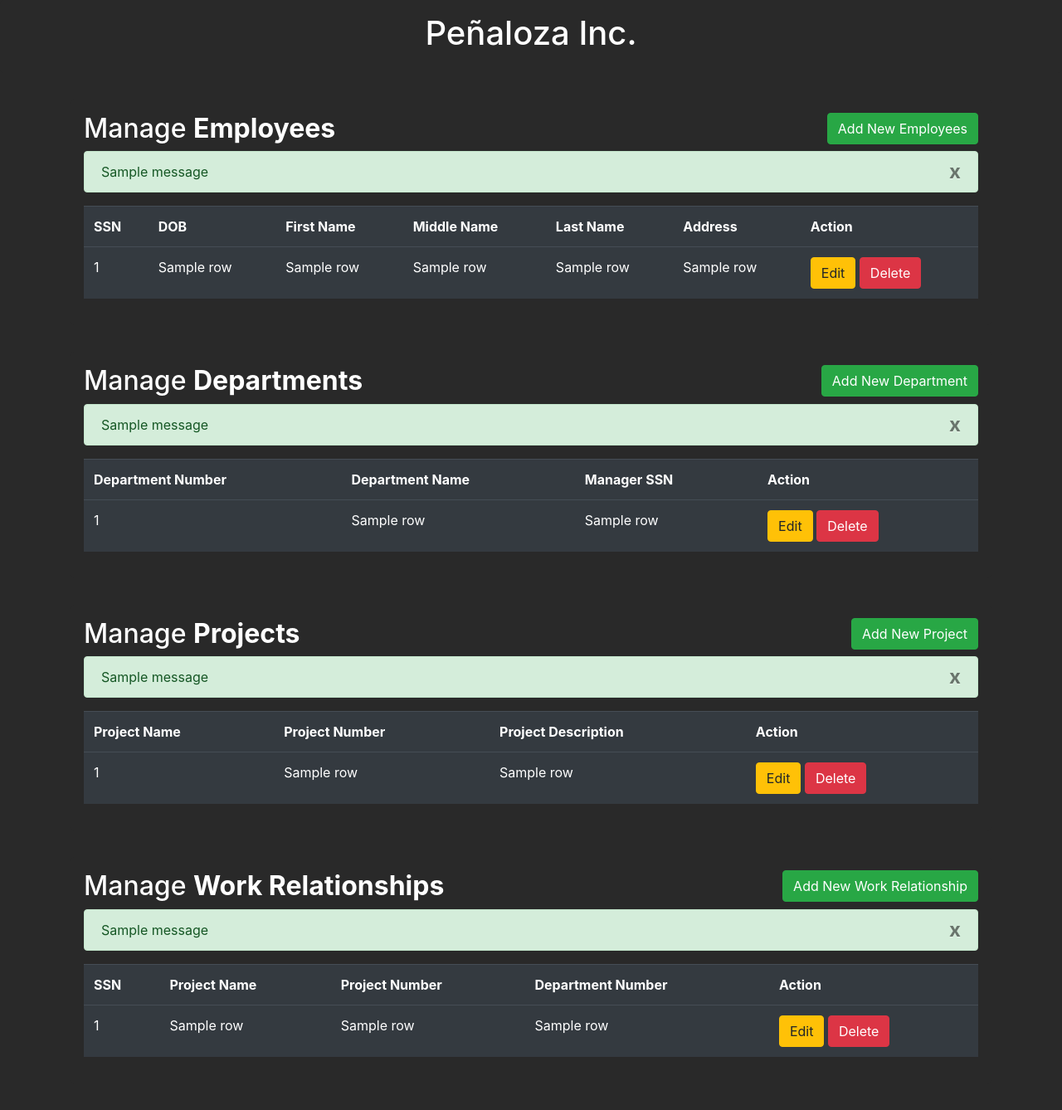
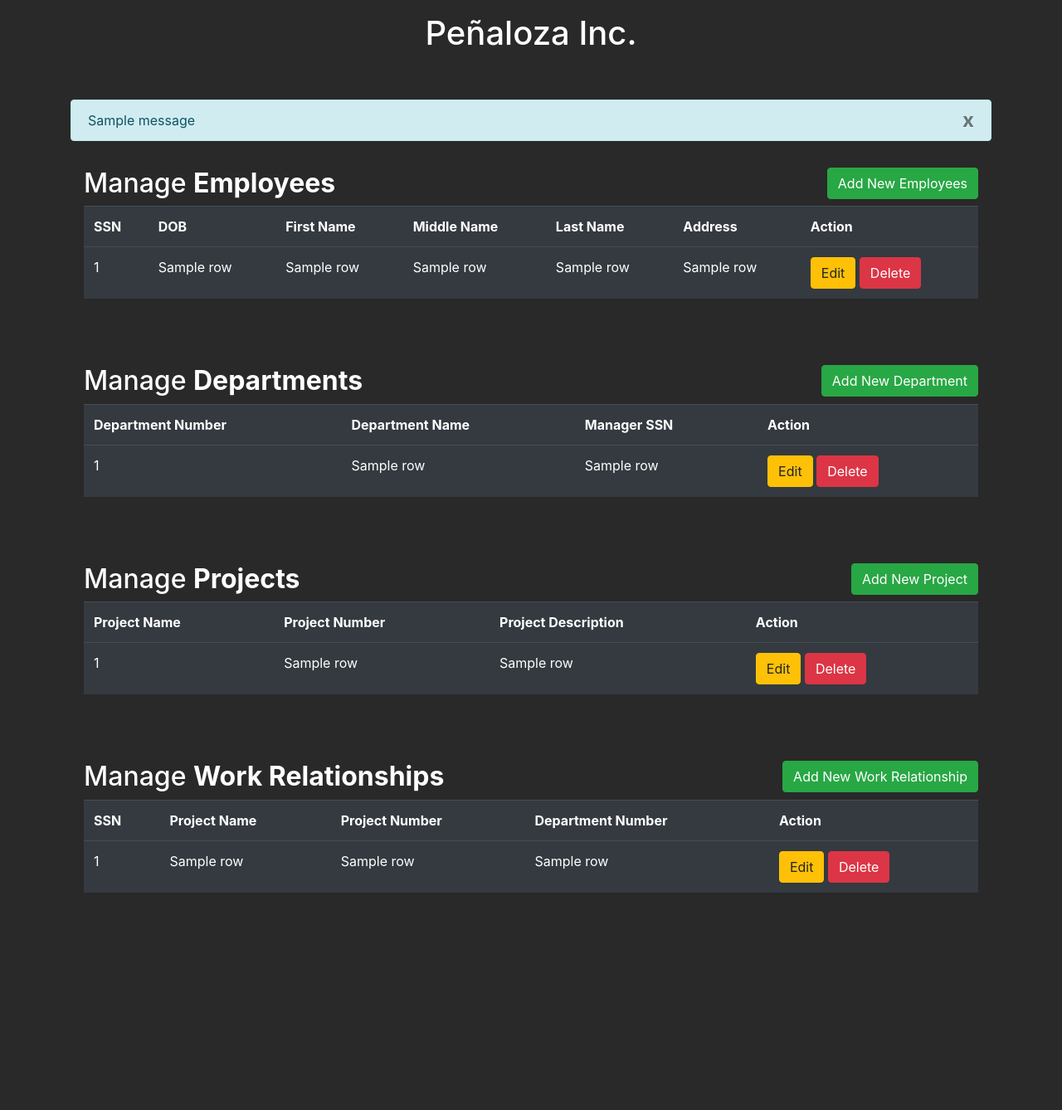
Before and after one commit to apenaloza7/CRUD-app, a Flask app: template templates/index.html in a window 1280 px wide. Shown: the whole page at 83% size. After the commit the page ends 1076 px from the top, so only its background shows below. Run offline with Flask 2, Linux system fonts and the light colour scheme; the template is opened without the code that fills it: most values are stand-ins (such as "Sample title", 1, 10 or a date in 2020); one stand-in notice (Sample message) is shown; some libraries are stand-ins or nearby versions.

Commit message:
moved alert messages to the top

```diff
--- a/templates/index.html
+++ b/templates/index.html
@@ -10,19 +10,11 @@
     <div class="row">
         <div class="col md-12">
 
-            <!-- HERE IS THE START OF EMPLOYEE TABLE-->
-
-            <div class="jumbotron p-3" style="background:#292929; color: white" onmouseover="this.style.background='#99ccff'; this.style.color='black'" onmouseout="this.style.background='#292929'; this.style.color='white'">
-                <h2>
-                    Manage <b> Employees</b> <button type="button" class="btn btn-success float-right"
-                    data-toggle="modal" data-target="#myModal"> Add New Employees </button>
-                </h2>
-
           {% with messages = get_flashed_messages() %}
           {% if messages %}
           {% for message in messages %}
 
-                <div class="alert alert-success" alert-dismissable role="alert">
+          <div class="alert alert-info" alert-dismissable role="alert">
               <button type="button" class="close" data-dismiss="alert" aria-label="close">
                   <span aria-hidden="true">x</span>
               </button>
@@ -32,6 +24,14 @@
           {% endfor %}
           {% endif %}
           {% endwith %}
+
+            <!-- HERE IS THE START OF EMPLOYEE TABLE-->
+
+            <div class="jumbotron p-3" style="background:#292929; color: white" onmouseover="this.style.background='#99ccff'; this.style.color='black'" onmouseout="this.style.background='#292929'; this.style.color='white'">
+                <h2>
+                    Manage <b> Employees</b> <button type="button" class="btn btn-success float-right"
+                    data-toggle="modal" data-target="#myModal"> Add New Employees </button>
+                </h2>
 
                 <table class="table table-hover table-dark">
                     <tr>
@@ -79,7 +79,7 @@
                                     <!-- Form model for the DOB -->
                                     <div>
                                         <label>DOB:</label>
-                                        <input type="number" class="form-control" name="DOB" value="{{row.1}}">
+                                        <input type="date" class="form-control" name="DOB" value="{{row.1}}">
                                     </div>
 
                                     <!-- Form model for the first name -->
@@ -137,13 +137,13 @@
                                 <!-- Form model for the SSN -->
                                 <div class="form-group">
                                     <label>SSN:</label>
-                                    <input type="number" class="form-control" name="SSN" required="1"></input>
+                                    <input type="text" placeholder="9 NUMBERS" pattern="[0-9]{9}" maxlength="9" class="form-control" name="SSN" required="1"></input>
                                 </div>
 
                                 <!-- Form model for the DOB -->
                                 <div>
                                     <label>DOB:</label>
-                                    <input type="number" class="form-control" name="DOB" required="1"></input>
+                                    <input type="date" class="form-control" name="DOB" required="1"></input>
                                 </div>
 
                                 <!-- Form model for the first name -->
@@ -193,21 +193,6 @@
                     data-toggle="modal" data-target="#myDepartmentModal"> Add New Department </button>
                 </h2>
 
-                {% with messages = get_flashed_messages() %}
-                {% if messages %}
-                {% for message in messages %}
-
-                <div class="alert alert-success" alert-dismissable role="alert">
-                    <button type="button" class="close" data-dismiss="alert" aria-label="close">
-                        <span aria-hidden="true">x</span>
-                    </button>
-                    {{message}}
-                </div>
-
-                {% endfor %}
-                {% endif %}
-                {% endwith %}
-
                 <table class="table table-hover table-dark">
                     <tr>
                         <th>Department Number</th>
@@ -253,7 +238,7 @@
                                     <!-- Form model for the manager SSN -->
                                     <div>
                                         <label>Manager SSN:</label>
-                                        <input type="number" class="form-control" name="managerSSN" value="{{row.2}}">
+                                        <input type="text" placeholder="9 NUMBERS" pattern="[0-9]{9}" maxlength="9" class="form-control" name="managerSSN" value="{{row.2}}">
                                     </div>
 
                                     <!-- Button for submitting -->
@@ -299,7 +284,7 @@
                                 <!-- Form model for the manager SSN -->
                                 <div>
                                     <label>Manager SSN:</label>
-                                    <input type="number" class="form-control" name="managerSSN" required="1"></input>
+                                    <input type="text" placeholder="9 NUMBERS" pattern="[0-9]{9}" maxlength="9" class="form-control" name="managerSSN" required="1"></input>
                                 </div>
 
                                 <!-- Button for submitting -->
@@ -324,21 +309,6 @@
                     Manage <b> Projects</b> <button type="button" class="btn btn-success float-right"
                     data-toggle="modal" data-target="#myProjectModal"> Add New Project </button>
                 </h2>
-
-                {% with messages = get_flashed_messages() %}
-                {% if messages %}
-                {% for message in messages %}
-
-                <div class="alert alert-success" alert-dismissable role="alert">
-                    <button type="button" class="close" data-dismiss="alert" aria-label="close">
-                        <span aria-hidden="true">x</span>
-                    </button>
-                    {{message}}
-                </div>
-
-                {% endfor %}
-                {% endif %}
-                {% endwith %}
 
                 <table class="table table-hover table-dark">
                     <tr>
@@ -456,21 +426,6 @@
                     data-toggle="modal" data-target="#myWorksModal"> Add New Work Relationship </button>
                 </h2>
 
-                {% with messages = get_flashed_messages() %}
-                {% if messages %}
-                {% for message in messages %}
-
-                <div class="alert alert-success" alert-dismissable role="alert">
-                    <button type="button" class="close" data-dismiss="alert" aria-label="close">
-                        <span aria-hidden="true">x</span>
-                    </button>
-                    {{message}}
-                </div>
-
-                {% endfor %}
-                {% endif %}
-                {% endwith %}
-
                 <table class="table table-hover table-dark">
                     <tr>
                         <th>SSN</th>
@@ -544,7 +499,7 @@
                 </table>
             </div>
 
-            <!-- Model ADD project -->
+            <!-- Model ADD works -->
 
             <div id="myWorksModal" class="modal fade" role="dialog">
                 <div class="modal-dialog">
@@ -558,7 +513,7 @@
                                 <!-- Form model for the SSN -->
                                 <div class="form-group">
                                     <label>SSN:</label>
-                                    <input type="number" class="form-control" name="SSN" required="1"></input>
+                                    <input type="text" placeholder="9 NUMBERS" pattern="[0-9]{9}" maxlength="9" class="form-control" name="SSN" required="1"></input>
                                 </div>
 
                                 <!-- Form model for the project name -->
```
Lines whose indentation alone changed are shown as unchanged.
